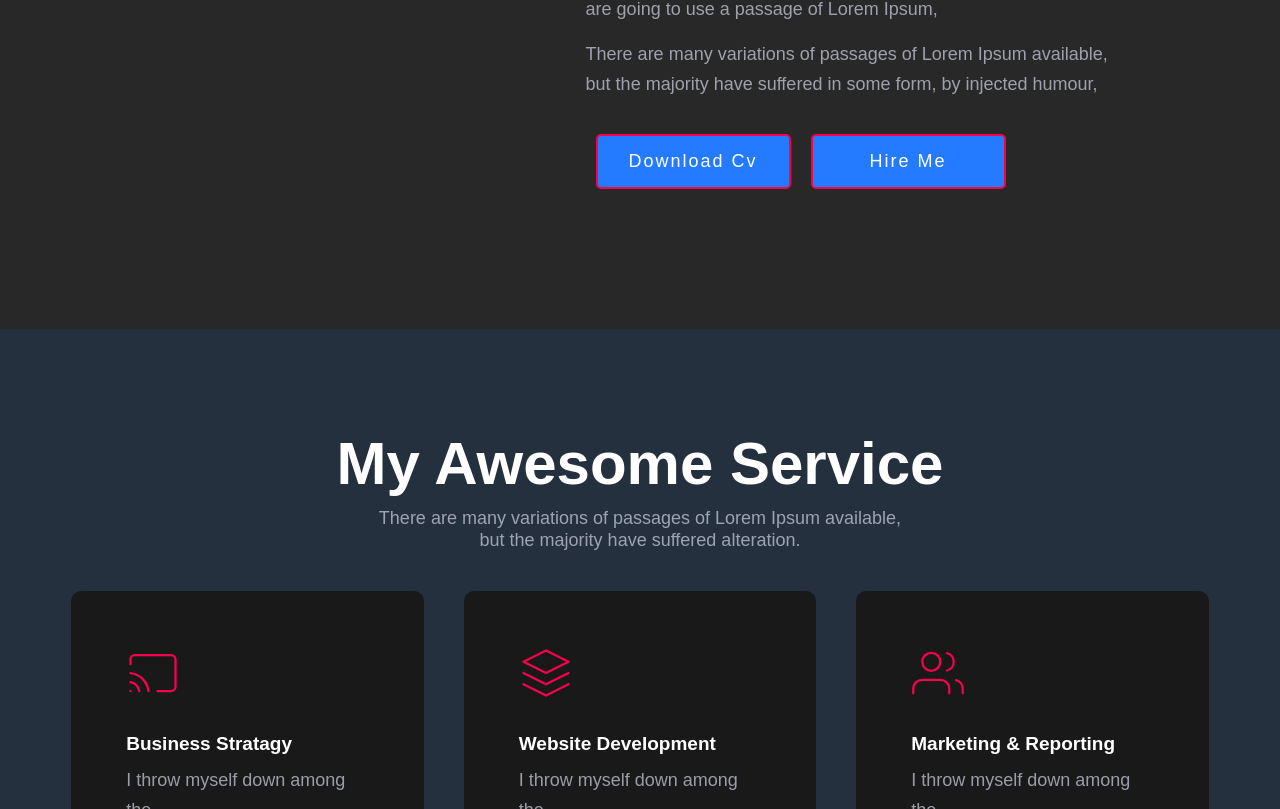
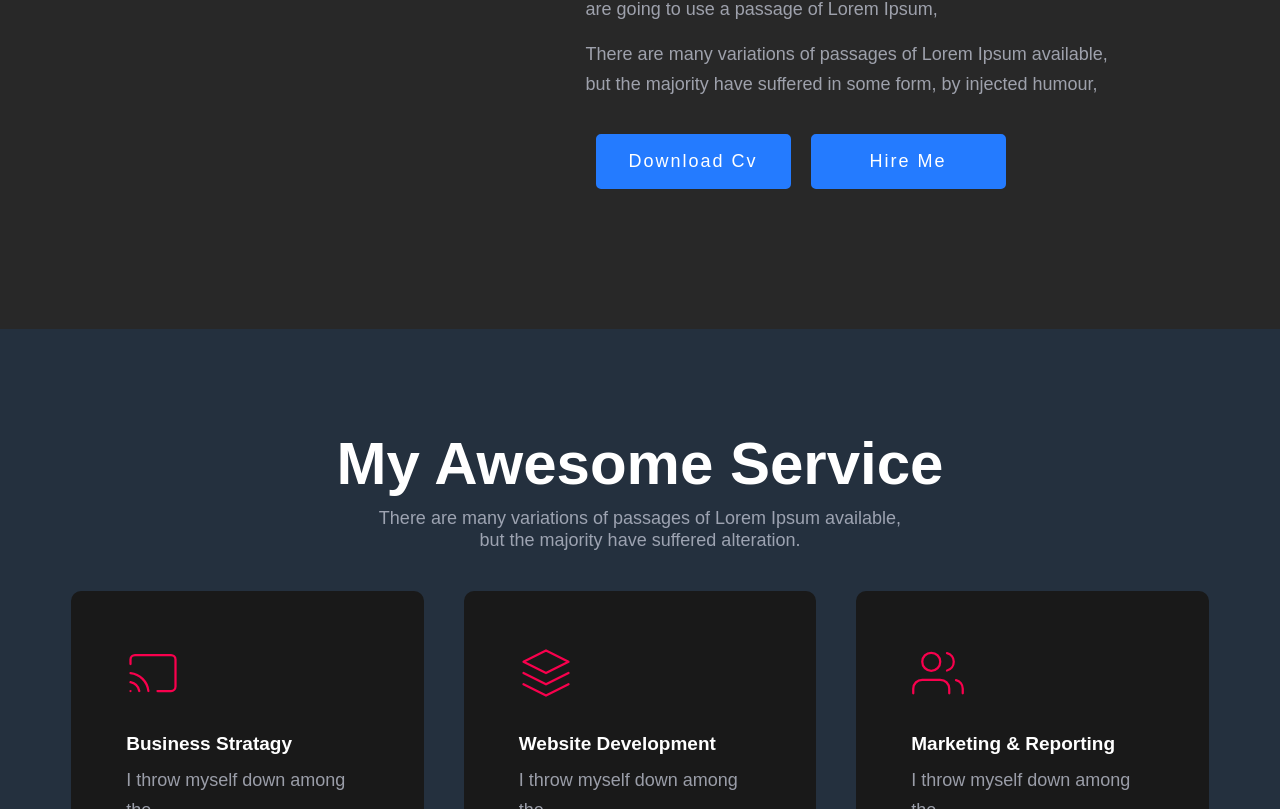
Before and after one commit to IT20126292/React-Testing, a React (Create React App) app: page / in a window 1280 px wide. Shown: the part 1071-1880 px from the top of the page. Built offline with nearby package versions, Linux system fonts and the light colour scheme.

Commit message:
arrange web color

```diff
--- a/src/Components/About.css
+++ b/src/Components/About.css
@@ -17,8 +17,15 @@ button.about.btn.pointer {
     width: 195px;
     height: 55px;
     font-size: 18px;
-    transition: .4s ease;
+    transition: .8s ease;
+    border: 2px solid #247bff;
     background-color: #247bff;
+    color: #fff!important;
+}
+button.about.btn.pointer:hover{
+    background-color: #fff;
+    border: 2px solid #f9004d;
+    color: #f9004d!important;
 }
 .about__button{
     padding: 20px 0px;
--- a/src/Components/Contact.css
+++ b/src/Components/Contact.css
@@ -46,4 +46,18 @@ textarea#message{
 }
 button.btn.contact.pointer {
     margin: 20px 0px;
+    font-size: 18px;
+    font-weight: 500;
+    border-radius: 5px;
+    border: 2px solid #247bff;
+    background-color: #247bff;
+    color: #fff!important;
+    text-transform: uppercase;
+    letter-spacing: 2px;
+    transition: .8s all ease;
 }
+button.btn.contact.pointer:hover {
+    background-color: #fff;
+    border: 2px solid #f9004d;
+    color: #f9004d!important;
+}
--- a/src/Components/Contact.js
+++ b/src/Components/Contact.js
@@ -11,7 +11,7 @@ export default function Contact() {
                         <div className="contact__meta">
                             <h1 className="hire__text">Hire Me.</h1>
                             <p className="hire__text white">I am available for freelance work. Connect with me via phone:</p>
-                           <p className="hire__text white"><strong>+8436 14 245</strong> or email <strong>admin@example.com</strong></p>
+                            <p className="hire__text white"><strong>+8436 14 245</strong> or email <strong>admin@example.com</strong></p>
                         </div>
                         <div className="input__box">
                            <input type="text" className="contact name" placeholder="Your name *" />
--- a/src/Components/Project.css
+++ b/src/Components/Project.css
@@ -74,12 +74,12 @@ button.btn {
     font-size: 18px;
     font-weight: 500;
     border-radius: 5px;
-    border: 2px solid #f9004d;
-    background-color: #f9004d;
+    border: 2px solid #247bff;
+    background-color: #247bff;
     color: #fff!important;
     text-transform: uppercase;
     letter-spacing: 2px;
-    transition: .4s all ease;
+    transition: .8s all ease;
 }
 button.view__more:hover{
     background-color: #fff;
```
